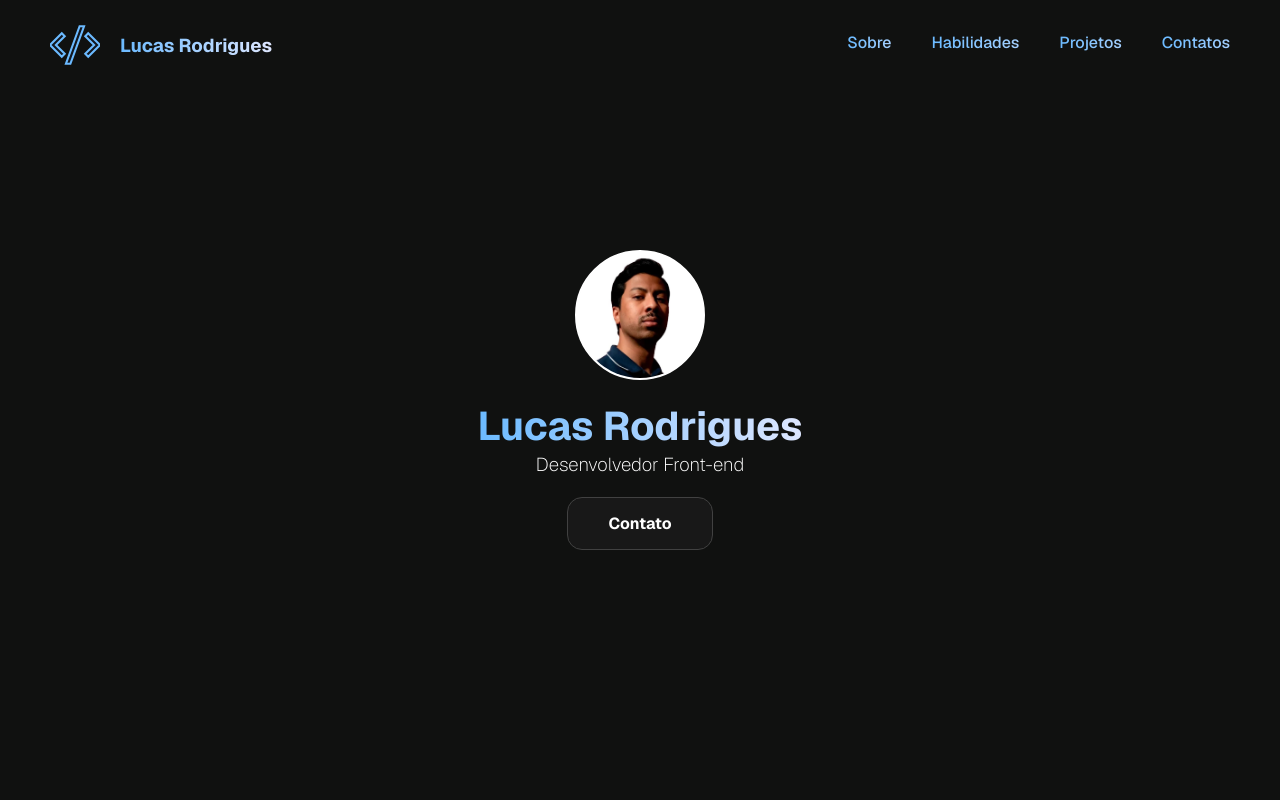
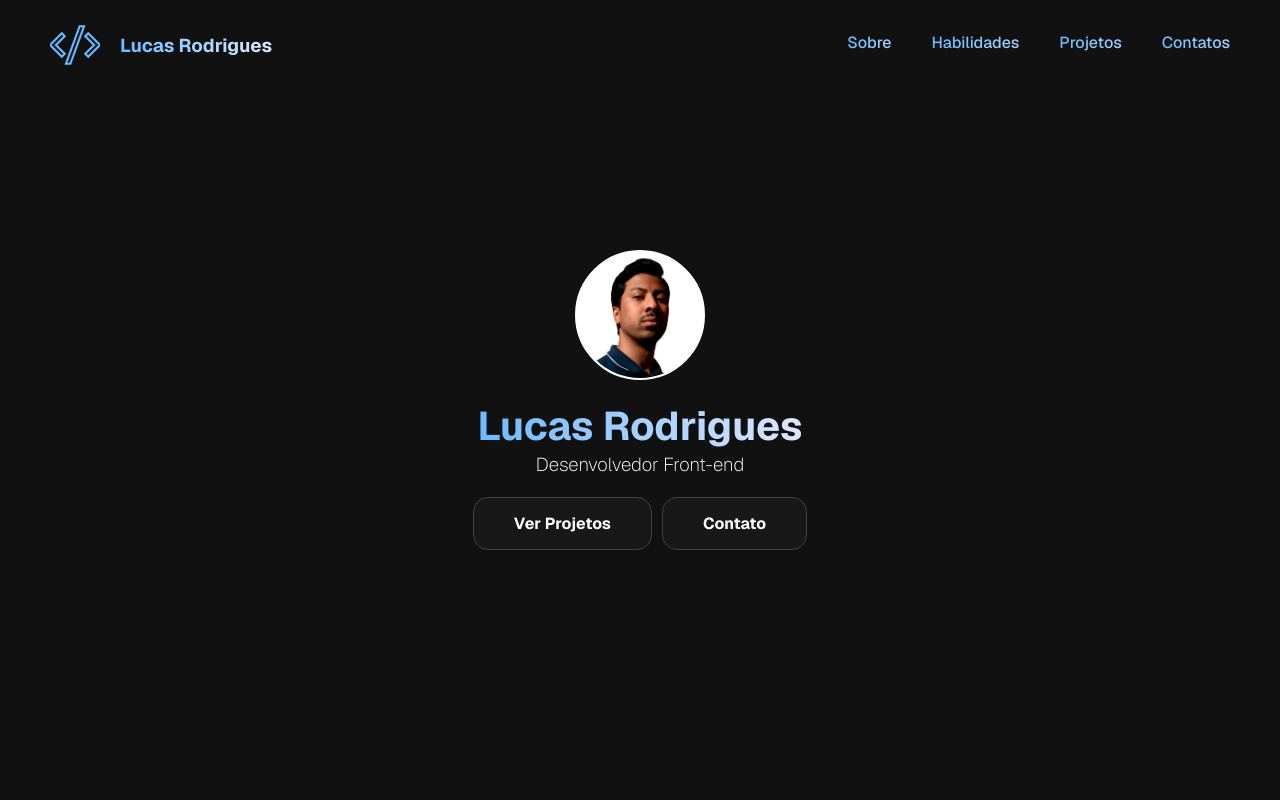
Before and after one commit to lucasmrdeveloper/lucasrodrigues, a React (Vite) app: page / in a window 1280 px wide. Shown: the top 800 px of the page. Built offline with nearby package versions, Linux system fonts and the light colour scheme.

Commit message:
refactor: organiza botões da home

```diff
--- a/src/componentes/Home/Home.css
+++ b/src/componentes/Home/Home.css
@@ -33,7 +33,12 @@
     font-weight: 200;
 }
 
-.home-btn-link{
+.home-btns{
+    display: flex;
+    gap: 10px;
+}
+
+.home-btn{
     /* background-color: #5271FF; */
     border-radius: 15px;
     color:#fff;
--- a/src/componentes/Home/Home.jsx
+++ b/src/componentes/Home/Home.jsx
@@ -21,7 +21,10 @@ function Home() {
 
                     <h3 className="home-profissao">Desenvolvedor Front-end</h3>
 
-                    <a className="home-btn-link" href="#contatos">Contato</a>
+                    <div className="home-btns">
+                        <a className="home-btn" href="#contatos">Ver projetos</a>
+                        <a className="home-btn" href="#contatos">Contato</a>
+                    </div>
                 </div>
             </section>
         </>
```
